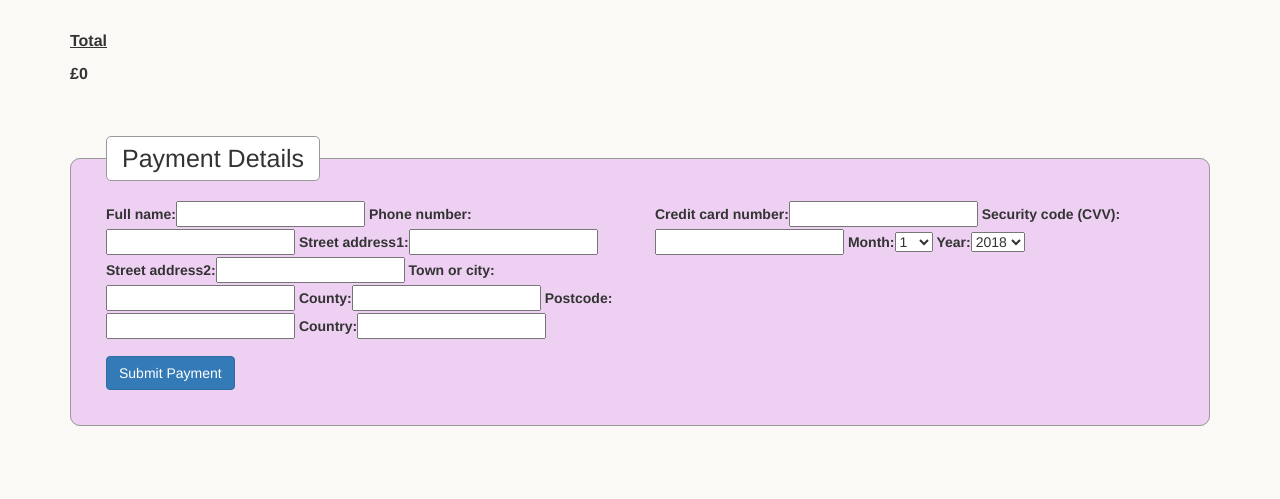
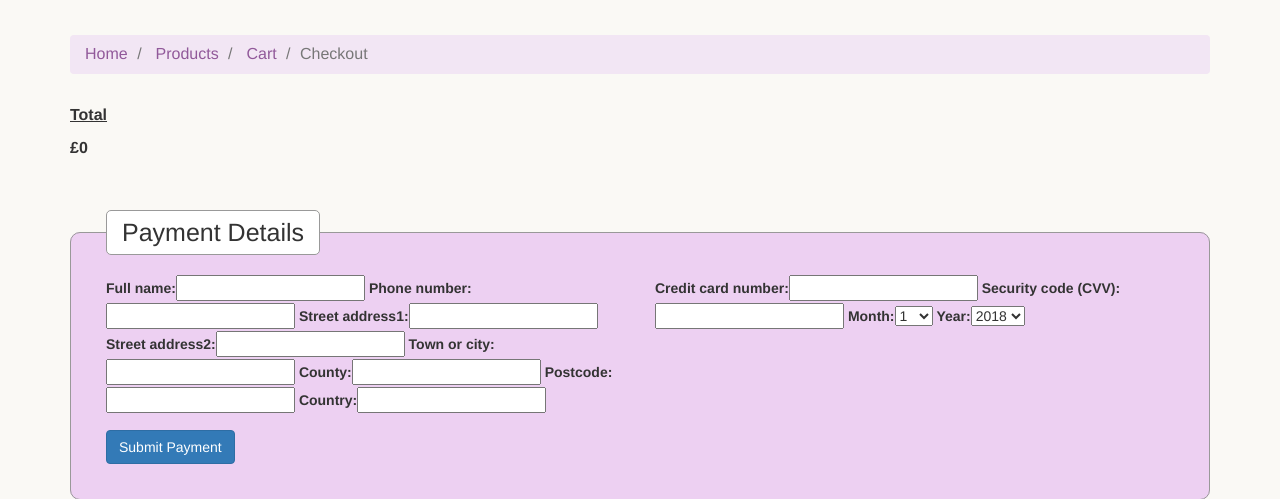
Before and after one commit to maxmiguta/project3, a Django app: page /checkout/ in a window 1280 px wide. Shown: the part 52-551 px from the top of the page. Run offline with Django 3.2, Linux system fonts and the light colour scheme; a user stored in the database is signed in; some libraries are stand-ins or nearby versions.

Commit message:
Added Breadcrumb functionality

```diff
--- a/templates/checkout.html
+++ b/templates/checkout.html
@@ -14,6 +14,18 @@
 
 {% block content %}
 <div class="container">
+    <ol class="breadcrumb bcrumb-margins">
+        <li class="breadcrumb-item">
+            <a href="{% url 'index' %}">Home</a>
+        </li>
+        <li class="breadcrumb-item">
+             <a href="{% url 'products' %}">Products</a>
+        </li>
+        <li class="breadcrumb-item">
+             <a href="{% url 'view_cart' %}">Cart</a>
+        </li>
+        <li class="breadcrumb-item active">Checkout</li>
+    </ol>
     <div class="row row-flex">
         {% for item in cart_items %}
         <div class="col-xs-12 col-sm-6 col-md-4 panel-outer">
@@ -28,11 +40,12 @@
                     <p><b>Quantity: {{ item.quantity }}</b></p>
                     <p><b>£{{ item.product.price }}</b></p>
                 </div>
+
             </div>
         </div>
         {% endfor %}
     </div>
-<div class="">
+    <div>
         <p style="font-size: 16px"><b><u>Total</u></b></p>
         <p style="font-size: 16px"><b>£{{ total }}</b></p>
     </div>
```
Also changed, not shown: templates/cart.html (+12 -2 lines). Lines whose indentation alone changed are shown as unchanged.
